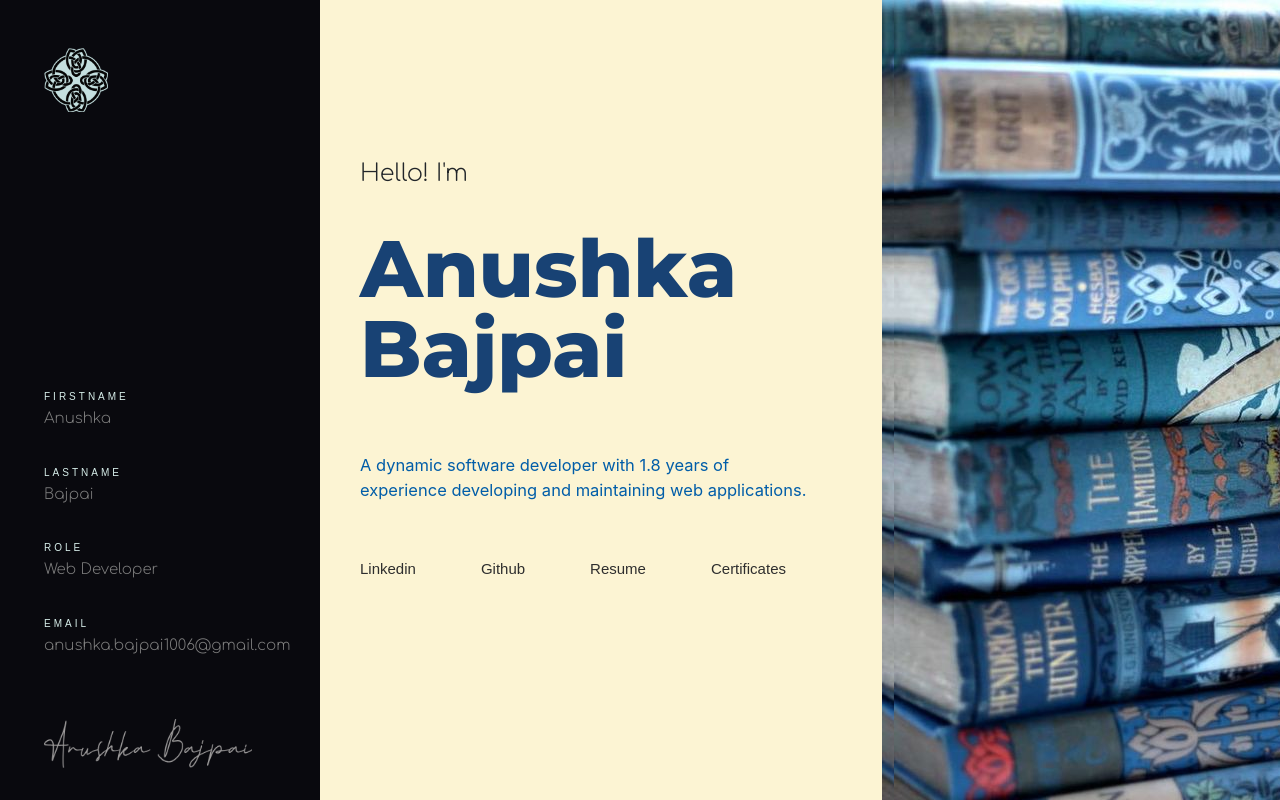
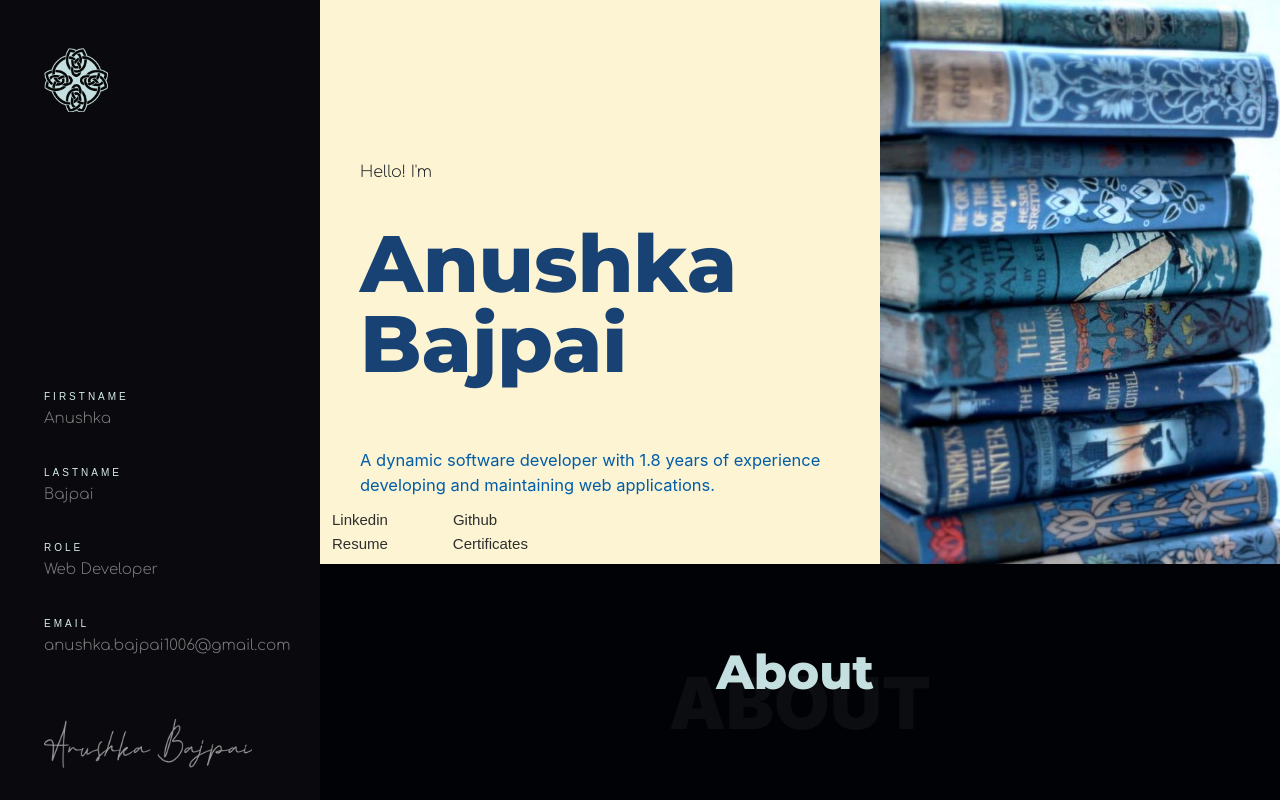
Before and after one commit to Anushka1001/Resume, a React (Create React App) app: page / in a window 1280 px wide. Built offline with nearby package versions, Linux system fonts and the light colour scheme.

Commit message:
Add files via upload

```diff
--- a/src/components/Home.jsx
+++ b/src/components/Home.jsx
@@ -8,14 +8,14 @@ import Contact from "./Contact";
 
 function Home() {
   return (
-    <div>
+    <>
       <IntroPage />
       <AboutSec />
       <ExpCoverLetter />
       <Skills />
       <Projects />
       <Contact />
-    </div>
+    </>
   );
 }
 
--- a/src/components/IntroPage.jsx
+++ b/src/components/IntroPage.jsx
@@ -7,18 +7,18 @@ function IntroPage() {
   const Name = data.col1;
 
   return (
-    <>
-      <div className="container-fluid displaySetting2">
-        <div className="row">
-          <div className="col-xl-7">
-            <h4 className="introH4 comfortaa">{Intro.heading}</h4>
-            <h2 className="introH2 mont royalBlue head">
+
+        <div className="d-flex flex-direction-column">
+            <div className="col-xxl-7 col-xl-7 col-lg-12 col-md-12 col-sm-12">
+                <div className="introH4 comfortaa">{Intro.heading}</div>
+                <div className="introH2 mont royalBlue head">
                   {Name.firstname}
                   <br />
                   {Name.lastname}
-            </h2>
-            <p className="introH5 dBlue">{Intro.desc}</p>
-            <div className="links poppins">
+                </div>
+                <p className="introH5 dBlue max-width-styled">{Intro.desc}</p>
+                <div className="links poppins row my-2 mx-0">
+                  <div className="col-sm-12">
                     <a
                       href="https://www.linkedin.com/in/anushkabajpai1006/"
                       target="_blank"
@@ -33,6 +33,8 @@ function IntroPage() {
                     >
                       Github
                     </a>
+                  </div>
+                  <div className="col-sm-12">
                     <a href="pdf/AnushkaBajpai.pdf" download="resume_AnushkaBajpai">
                       Resume
                     </a>
@@ -45,16 +47,10 @@ function IntroPage() {
                     </a>
                   </div>
                 </div>
-          <div className="col-xl-5 intro_image">
-            <img
-              src="images/bluecol.png"
-              className="intro_image userSelect"
-              alt=""
-            />
+            </div>
+            <div className="col-xxl-5 col-xl-5 intro_image userSelect">
             </div>
         </div>
-      </div>
-    </>
   );
 }
 
```
Lines whose indentation alone changed are shown as unchanged.
